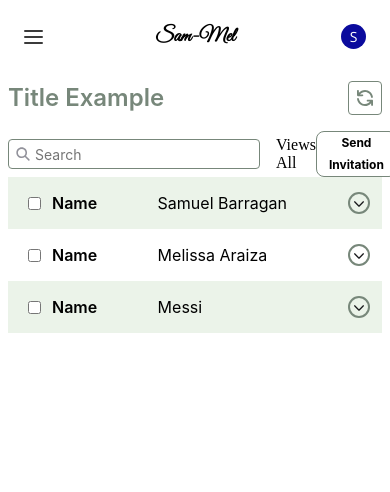
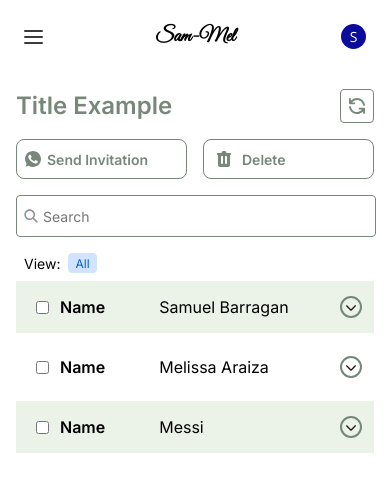
Before and after one commit to SamuelB34/wedding-FE, a Next.js app: page /layout/guests in a window 390 px wide. Shown: the top 492 px of the page. Built offline with nearby package versions, Linux system fonts and the light colour scheme.

Commit message:
Make table responsive

```diff
--- a/src/app/globals.scss
+++ b/src/app/globals.scss
@@ -1,5 +1,6 @@
-@import url('https://fonts.googleapis.com/css2?family=Great+Vibes&display=swap');
-@import url('https://fonts.googleapis.com/css2?family=Open+Sans:wght@400;500;600;700;800&display=swap');
+@import url("https://fonts.googleapis.com/css2?family=Great+Vibes&display=swap");
+@import url("https://fonts.googleapis.com/css2?family=Open+Sans:wght@400;500;600;700;800&display=swap");
+@import url("https://fonts.googleapis.com/css2?family=Inter:wght@100;200;300;400;500;600;700;800;900&display=swap");
 
 body {
   margin: 0;
--- a/src/app/layout/_components/header/web-header.module.scss
+++ b/src/app/layout/_components/header/web-header.module.scss
@@ -1,5 +1,5 @@
-@import '@/shared/scss/_media-queries.scss';
-@import '@/shared/scss/_variables.scss';
+@import "@/shared/scss/_media-queries.scss";
+@import "@/shared/scss/_variables.scss";
 
 .body-container {
   width: 100%;
@@ -26,7 +26,7 @@
     }
 
     &--title {
-      font-family: 'Great Vibes', cursive;
+      font-family: "Great Vibes", cursive;
       font-weight: 800;
       font-size: 20px;
       cursor: pointer;
@@ -52,7 +52,7 @@
         }
 
         &--link {
-          font-family: 'Open Sans', sans-serif;
+          font-family: "Open Sans", sans-serif;
           text-decoration: none;
           color: $--dark-gray;
           font-size: 16px;
@@ -84,13 +84,13 @@
       &__letter {
         color: #fff;
         font-size: 14px;
-        font-family: 'Open Sans', sans-serif;
+        font-family: "Open Sans", sans-serif;
       }
 
       &__name {
         color: $--dark-gray;
         font-size: 14px;
-        font-family: 'Open Sans', sans-serif;
+        font-family: "Open Sans", sans-serif;
         display: none;
 
         @include desktop {
@@ -112,6 +112,7 @@
   top: 0;
   left: -100%;
   transition: left 400ms;
+  z-index: 1;
 
   &-open {
     @include desktop {
@@ -124,6 +125,7 @@
     background-color: #fff;
     top: 0;
     left: 0;
+    z-index: 1;
 
     &__content {
       padding: 32px;
@@ -144,7 +146,7 @@
         cursor: pointer;
 
         &__text {
-          font-family: 'Open Sans', sans-serif;
+          font-family: "Open Sans", sans-serif;
           font-size: 16px;
         }
       }
@@ -157,7 +159,7 @@
         margin-top: 48px;
 
         &__route {
-          font-family: 'Open Sans', sans-serif;
+          font-family: "Open Sans", sans-serif;
           padding: 16px;
           text-decoration: none;
           font-size: 24px;
@@ -185,7 +187,7 @@
           &--text {
             color: $--dark-gray;
             font-size: 16px;
-            font-family: 'Open Sans', sans-serif;
+            font-family: "Open Sans", sans-serif;
           }
         }
       }
--- a/src/app/layout/_components/table/_components/header/WebTableHeader.tsx
+++ b/src/app/layout/_components/table/_components/header/WebTableHeader.tsx
@@ -3,6 +3,7 @@ import styles from "./web-table-header.module.scss";
 import Image from "next/image";
 import { useState } from "react";
 import WedButton from "@/shared/components/wed-button/WedButton";
+import { WebChip } from "@/shared/components/web-chip/WebChip";
 
 export function WebTableHeader() {
   const [views] = useState([{ name: "all", label: "All" }]);
@@ -53,12 +54,14 @@ export function WebTableHeader() {
             {/*Views*/}
             <div className={styles["header__bottom--views"]}>
               <span className={styles["header__bottom--views__label"]}>
-                Views
+                View:
               </span>
 
               {/*TODO Add chips on next map*/}
               {views.map((view) => {
-                return <label key={view.name}> {view.label} </label>;
+                return (
+                  <WebChip color={"blue"} text={view.label} key={view.name} />
+                );
               })}
             </div>
           </div>
@@ -66,10 +69,26 @@ export function WebTableHeader() {
           {/*Right*/}
           <div className={styles["header__bottom--right"]}>
             <WedButton style={"outlined"} type={"button"}>
-              <>Send Invitation</>
+              <span className={styles["header__bottom--right__label"]}>
+                <Image
+                  src={"/components/table/header/whats-app.svg"}
+                  alt={"whats"}
+                  width={16}
+                  height={16}
+                />
+                Send Invitation
+              </span>
             </WedButton>
             <WedButton style={"outlined"} type={"button"}>
-              <>Delete</>
+              <span className={styles["header__bottom--right__label"]}>
+                <Image
+                  src={"/components/table/header/trash.svg"}
+                  alt={"whats"}
+                  width={24}
+                  height={24}
+                />
+                Delete
+              </span>
             </WedButton>
           </div>
         </div>
--- a/src/app/layout/_components/table/_components/header/web-table-header.module.scss
+++ b/src/app/layout/_components/table/_components/header/web-table-header.module.scss
@@ -1,4 +1,5 @@
 @import "src/shared/scss/_variables.scss";
+@import "src/shared/scss/_media-queries.scss";
 
 .header {
   width: 100%;
@@ -48,19 +49,65 @@
   &__bottom {
     width: 100%;
     display: flex;
+    gap: 16px;
+    flex-direction: row;
     justify-content: space-between;
 
-    &--left,
+    @include mobile {
+      flex-direction: column-reverse;
+    }
+
+    &--views {
+      display: flex;
+      align-items: center;
+      gap: 8px;
+      margin-left: 8px;
+
+      &__label {
+        font-family: Inter, sans-serif;
+        font-size: 14px;
+      }
+    }
+
+    &--left {
+      display: flex;
+      gap: 16px;
+      flex-direction: row;
+      align-items: center;
+
+      @include mobile {
+        flex-direction: column;
+        align-items: flex-start;
+      }
+    }
+
     &--right {
       display: flex;
       gap: 16px;
       align-items: center;
+      flex-direction: row;
+
+      &__label {
+        font-family: Inter, sans-serif;
+        font-size: 14px;
+        white-space: nowrap;
+        display: flex;
+        align-items: center;
+        gap: 6px;
+      }
     }
 
     &--search {
       border-radius: 4px;
       border: 1px solid $--primary;
       background: var(--Black-White, #fff);
+
+      @include mobile {
+        width: 100%;
+        height: 40px;
+        display: flex;
+        align-items: center;
+      }
 
       &__container {
         padding: 4px;
--- a/src/app/layout/_components/table/_components/mobile-column/web-mobile-column.module.scss
+++ b/src/app/layout/_components/table/_components/mobile-column/web-mobile-column.module.scss
@@ -5,6 +5,7 @@
   display: grid;
   grid-template-columns: 1fr 1fr 0.5fr;
   cursor: pointer;
+  overflow: scroll;
 
   &__content {
     display: flex;
--- a/src/app/layout/_components/table/web-table.module.scss
+++ b/src/app/layout/_components/table/web-table.module.scss
@@ -8,8 +8,12 @@
   &__content {
     padding: 32px;
     overflow: scroll;
+    display: flex;
+    flex-direction: column;
+    gap: 8px;
+
     @include mobile {
-      padding: 8px;
+      padding: 16px;
     }
 
     &--table {
--- /dev/null
+++ b/src/shared/components/web-chip/WebChip.tsx
@@ -0,0 +1,28 @@
+import styles from "./web-chip.module.scss";
+
+interface Props {
+  text: string;
+  color:
+    | "red"
+    | "yellow"
+    | "green"
+    | "dark-green"
+    | "blue"
+    | "purple"
+    | "gray"
+    | "outlined";
+  close?: boolean;
+  onClick?: React.MouseEventHandler<HTMLButtonElement>;
+}
+export function WebChip({
+  text,
+  color = "blue",
+  close = false,
+  onClick,
+}: Props) {
+  return (
+    <div className={`${styles["chip"]} ${styles[`chip-${color}`]}`}>
+      <span className={`${styles[`chip-${color}__label`]}`}> {text} </span>
+    </div>
+  );
+}
--- /dev/null
+++ b/src/shared/components/web-chip/web-chip.module.scss
@@ -0,0 +1,99 @@
+.chip {
+  border-radius: 4px;
+
+  &-red {
+    background-color: #ffd1d5;
+    border: 1px solid #ffd1d5;
+
+    &__label {
+      font-family: Inter, sans-serif;
+      font-size: 12px;
+      color: #c71b2c;
+      padding: 2px 6px;
+    }
+  }
+
+  &-yellow {
+    background-color: #ffeaa9;
+    border: 1px solid #ffeaa9;
+
+    &__label {
+      font-family: Inter, sans-serif;
+      font-size: 12px;
+      color: #a74d02;
+      padding: 2px 6px;
+    }
+  }
+
+  &-green {
+    background-color: #ceff9a;
+    border: 1px solid #ceff9a;
+
+    &__label {
+      font-family: Inter, sans-serif;
+      font-size: 12px;
+      color: #458600;
+      padding: 2px 6px;
+    }
+  }
+
+  &-dark-green {
+    background-color: #c7f8e1;
+    border: 1px solid #c7f8e1;
+
+    &__label {
+      font-family: Inter, sans-serif;
+      font-size: 12px;
+      color: #458600;
+      padding: 2px 6px;
+    }
+  }
+
+  &-blue {
+    background-color: #d0e3ff;
+    border: 1px solid #d0e3ff;
+
+    &__label {
+      font-family: Inter, sans-serif;
+      font-size: 12px;
+      color: #065ddc;
+      padding: 2px 6px;
+    }
+  }
+
+  &-purple {
+    background-color: #f7dfff;
+    border: 1px solid #f7dfff;
+
+    &__label {
+      font-family: Inter, sans-serif;
+      font-size: 12px;
+      color: #b01da2;
+      padding: 2px 6px;
+    }
+  }
+
+  &-gray {
+    background-color: #e0e0e0;
+    border: 1px solid #e0e0e0;
+
+    &__label {
+      font-family: Inter, sans-serif;
+      font-size: 12px;
+      color: #5a5356;
+      padding: 2px 6px;
+    }
+  }
+
+  &-outlined {
+    border: 1px solid #ccccd1;
+    background-color: #fff;
+
+    &__label {
+      font-family: Inter, sans-serif;
+      font-size: 12px;
+      color: #646470;
+      padding: 2px 6px;
+    }
+  }
+}
--- a/src/shared/components/wed-button/WedButton.tsx
+++ b/src/shared/components/wed-button/WedButton.tsx
@@ -25,7 +25,7 @@ interface Props {
 function WedButton({
   type = "button",
   style = "basic",
-  height = "46px",
+  height = "40px",
   onClick,
   disabled = false,
   loading = false,
--- a/src/shared/components/wed-button/wed-button.scss
+++ b/src/shared/components/wed-button/wed-button.scss
@@ -23,23 +23,23 @@
 //Button Style
 .basic {
   border-radius: 8px;
-  background: var(--primary-500);
-  border: 1px solid var(--primary-500);
+  background: $--primary;
+  border: 1px solid $--primary;
   color: #fff;
   font-family: "Open Sans", serif;
   font-style: normal;
-  font-weight: 700;
+  font-weight: 500;
   line-height: 22px;
   font-size: 16px;
   cursor: pointer;
 
   &:hover {
-    background: var(--primary-600);
+    background: $--primary-active;
     box-shadow: 0 4px 6px rgba(120, 121, 241, 0.5);
   }
 
   &:active {
-    background: var(--primary-700);
+    background: $--primary-active;
     box-shadow: inset 2px 4px 10px rgba(0, 0, 0, 0.25);
   }
 
@@ -98,31 +98,37 @@
   cursor: pointer;
   border: 1px solid $--primary;
   border-radius: 8px;
-  font-family: Inter, sans-serif;
+  font-family: "Open Sans", sans-serif;
   font-style: normal;
-  font-weight: 700;
-  line-height: 22px;
-  color: var(--primary-500);
+  font-weight: 600;
+  color: $--primary;
   background-color: var(--white);
-  padding: 0 12px;
-  font-size: 12px;
+  padding: 0 8px;
 
-  // img {
-  // 	filter: brightness(0) saturate(100%) invert(27%) sepia(18%) saturate(1305%) hue-rotate(168deg)
-  // 		brightness(91%) contrast(90%);
-  // }
+  img {
+    filter: brightness(0) saturate(100%) invert(54%) sepia(7%) saturate(579%)
+      hue-rotate(79deg) brightness(94%) contrast(88%);
+  }
 
   &:hover {
     border: 1px solid $--primary;
     background-color: $--primary;
-    box-shadow: 0 4px 6px 0 rgba(32, 114, 185, 0.6);
+    box-shadow: 0 4px 6px 0 $--primary-dark;
     color: #fff;
+    img {
+      filter: brightness(0) saturate(100%) invert(100%) sepia(100%) saturate(1%)
+        hue-rotate(173deg) brightness(107%) contrast(101%);
+    }
   }
 
   &:active {
     border: 1px solid $--primary-active;
     background-color: $--primary-active;
     box-shadow: none;
+    img {
+      filter: brightness(0) saturate(100%) invert(100%) sepia(100%) saturate(1%)
+        hue-rotate(173deg) brightness(107%) contrast(101%);
+    }
   }
 
   &:disabled {
--- a/src/shared/scss/_variables.scss
+++ b/src/shared/scss/_variables.scss
@@ -5,6 +5,7 @@ $--light: #f6f4f3;
 $--primary: #77877a;
 $--primary-light: #ebf3e9;
 $--primary-active: #77877a;
+$--primary-dark: rgba(119, 135, 122, 0.4);
 
 $--secondary: #a2b2a7;
 $--tertiary: #e8e8e8;
```
Also changed, not shown: public/components/table/header/trash.svg (added), public/components/table/header/whats-app.svg (added).
